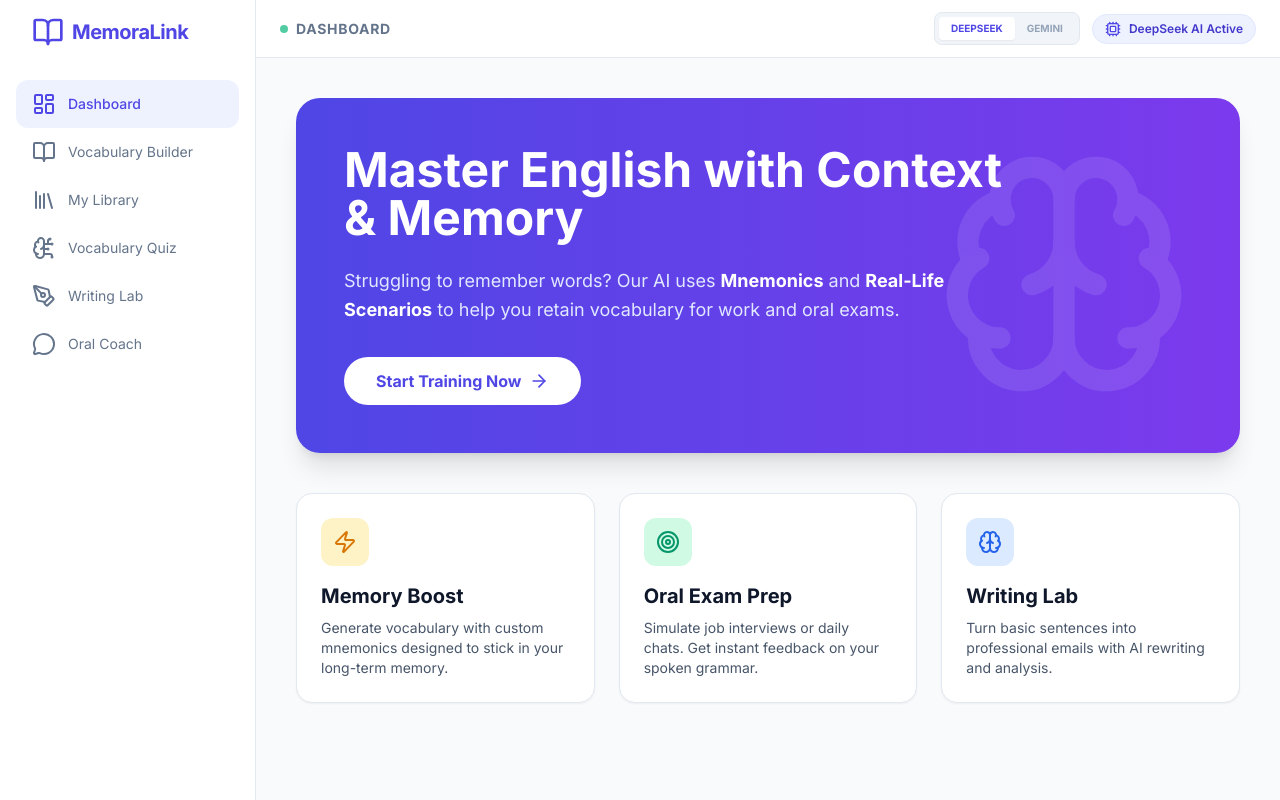
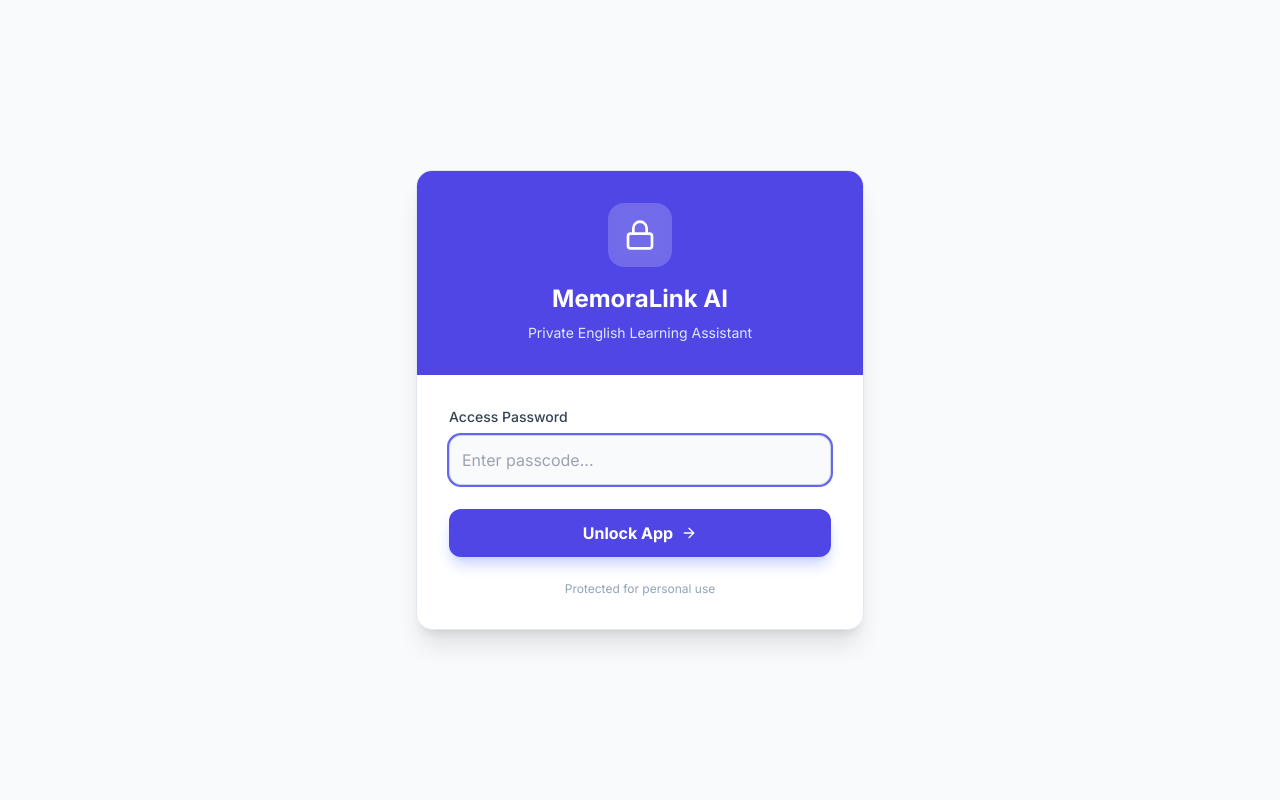
Before and after one commit to hkkencheng2022/memoralink-ai_render, a React (Vite) app: page / in a window 1280 px wide. Built offline with nearby package versions, Linux system fonts and the light colour scheme.

Commit message:
Add files via upload

```diff
--- a/App.tsx
+++ b/App.tsx
@@ -1,5 +1,5 @@
 
-import { useState } from 'react';
+import React, { useState } from 'react';
 import { AppView, AiProvider } from './types';
 import { Navigation } from './components/Navigation';
 import { Dashboard } from './components/Dashboard';
@@ -8,12 +8,35 @@
 import { OralCoach } from './components/OralCoach';
 import { Library } from './components/Library';
 import { QuizRoom } from './components/QuizRoom';
-import { Sparkles, Cpu } from 'lucide-react';
+import { Sparkles, Cpu, Lock, ArrowRight, AlertCircle } from 'lucide-react';
+
+// --- CONFIGURATION ---
+// Get password from environment variable or default to "8888"
+const APP_PASSWORD = process.env.APP_PASSWORD || "8888";
 
 export default function App() {
+  // Auth State
+  const [isAuthenticated, setIsAuthenticated] = useState<boolean>(() => {
+    return localStorage.getItem('memoralink_auth') === 'true';
+  });
+  const [passwordInput, setPasswordInput] = useState('');
+  const [loginError, setLoginError] = useState(false);
+
+  // App View State
   const [currentView, setCurrentView] = useState<AppView>(AppView.DASHBOARD);
-  // Requirement 1: DeepSeek as default
   const [provider, setProvider] = useState<AiProvider>('deepseek');
+
+  const handleLogin = (e: React.FormEvent) => {
+    e.preventDefault();
+    if (passwordInput === APP_PASSWORD) {
+      setIsAuthenticated(true);
+      localStorage.setItem('memoralink_auth', 'true');
+      setLoginError(false);
+    } else {
+      setLoginError(true);
+      // Shake animation effect could be added here
+    }
+  };
 
   const renderView = () => {
     switch (currentView) {
@@ -34,6 +57,61 @@
     }
   };
 
+  // --- LOGIN SCREEN RENDER ---
+  if (!isAuthenticated) {
+    return (
+      <div className="min-h-screen bg-slate-50 flex items-center justify-center p-4">
+        <div className="max-w-md w-full bg-white rounded-2xl shadow-xl overflow-hidden border border-slate-200">
+          <div className="bg-indigo-600 p-8 text-center">
+            <div className="w-16 h-16 bg-white/20 backdrop-blur-sm rounded-2xl flex items-center justify-center mx-auto mb-4">
+              <Lock className="w-8 h-8 text-white" />
+            </div>
+            <h1 className="text-2xl font-bold text-white">MemoraLink AI</h1>
+            <p className="text-indigo-100 text-sm mt-2">Private English Learning Assistant</p>
+          </div>
+
+          <div className="p-8">
+            <form onSubmit={handleLogin} className="space-y-6">
+              <div>
+                <label className="block text-sm font-medium text-slate-700 mb-2">
+                  Access Password
+                </label>
+                <input
+                  type="password"
+                  value={passwordInput}
+                  onChange={(e) => {
+                    setPasswordInput(e.target.value);
+                    if(loginError) setLoginError(false);
+                  }}
+                  placeholder="Enter passcode..."
+                  className={`w-full p-3 rounded-xl border ${loginError ? 'border-red-300 bg-red-50 focus:ring-red-500' : 'border-slate-300 bg-slate-50 focus:ring-indigo-500'} outline-none focus:ring-2 transition-all`}
+                  autoFocus
+                />
+                {loginError && (
+                  <div className="flex items-center gap-2 mt-2 text-red-600 text-sm animate-in slide-in-from-left-1">
+                    <AlertCircle className="w-4 h-4" />
+                    <span>Incorrect password</span>
+                  </div>
+                )}
+              </div>
+
+              <button
+                type="submit"
+                className="w-full py-3 bg-indigo-600 hover:bg-indigo-700 text-white font-bold rounded-xl flex items-center justify-center gap-2 transition-colors shadow-lg shadow-indigo-200"
+              >
+                Unlock App <ArrowRight className="w-4 h-4" />
+              </button>
+            </form>
+            <p className="text-center text-xs text-slate-400 mt-6">
+              Protected for personal use
+            </p>
+          </div>
+        </div>
+      </div>
+    );
+  }
+
+  // --- MAIN APP RENDER ---
   return (
     <div className="flex min-h-screen bg-slate-50">
       <Navigation currentView={currentView} setView={setCurrentView} />
--- a/vite.config.ts
+++ b/vite.config.ts
@@ -10,6 +10,7 @@
     define: {
       'process.env.API_KEY': JSON.stringify(env.API_KEY),
       'process.env.DEEPSEEK_API_KEY': JSON.stringify(env.DEEPSEEK_API_KEY),
+      'process.env.APP_PASSWORD': JSON.stringify(env.APP_PASSWORD),
     }
   };
 });
```
